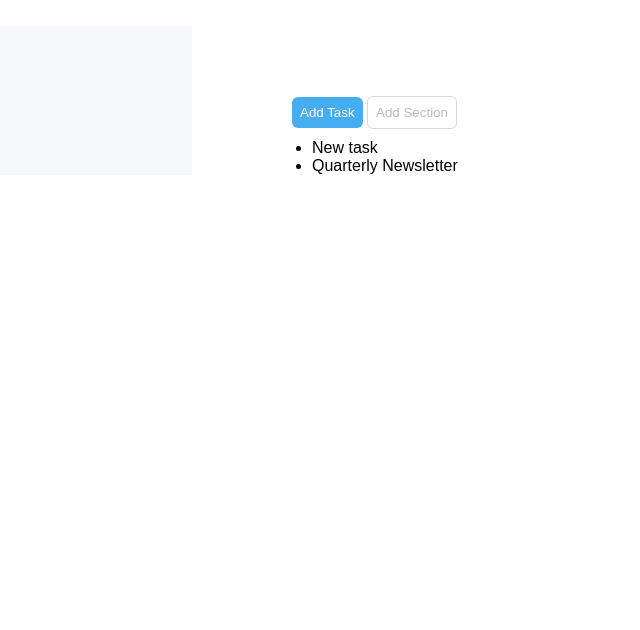
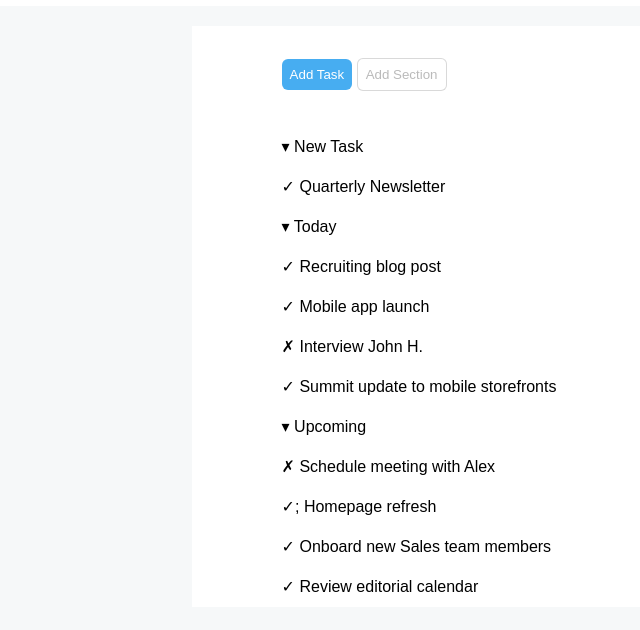
Before and after one commit to scurenza/html-css-toboolist, a plain HTML site: page index.html in a window 1280 px wide. Shown: the part 74-704 px from the top of the page, without its empty margins (0-640 px from the left). Drawn offline with Linux system fonts and the light colour scheme.

Commit message:
inizio creazione lista

```diff
--- a/css/style.css
+++ b/css/style.css
@@ -8,6 +8,11 @@
 /* COMMON */
 body{
     font-family: Arial, Helvetica, sans-serif;
+    background-color: #f6f8f9;
+}
+
+header{
+    background-color: white;
 }
 
 .ml{
@@ -33,13 +38,10 @@ body{
 }
 
 /* MAIN */
-.background{
-    background-color: #f6f8f9;
-}
 
 .container-main {
     width: 70%;
-    padding-top: 20px;
+    padding-top: 1em;
     margin: 20px auto 10px;
     background-color: white;
 
@@ -47,9 +49,7 @@ body{
 
 .container-button{
     width: 80%;
-    margin-top: 50px;
-    margin-left: 100px;
-    margin-bottom: 10px;
+    margin: 1em auto;
 }
 
 /* buttons */
@@ -72,6 +72,11 @@ body{
 /* to do list  */
 .container-list{
     width: 80%;
-    margin: 0 auto;
-    margin-left: 120px;
+    margin: 1em auto;
+    padding-top: 20px;
+    line-height: 40px;
 }
+
+ul{
+    list-style-type: none;
+}
--- a/index.html
+++ b/index.html
@@ -31,12 +31,20 @@
                         <button class="add-section">Add Section</button>
                     </section>
                 </div>
-
                 <div class="container-list">
                     <ul>
-                        <li>New task
-                            <li>Quarterly Newsletter</li>
-                        </li>
+                        <li>&#x25BE; New Task</li>
+                        <li>&check; Quarterly Newsletter</li>
+                        <li>&#x25BE; Today</li>
+                        <li>&check; Recruiting blog post</li>
+                        <li>&check; Mobile app launch</li>
+                        <li>&cross; Interview John H.</li>
+                        <li>&check; Summit update to mobile storefronts</li>
+                        <li>&#x25BE; Upcoming</li>
+                        <li>&cross; Schedule meeting with Alex</li>
+                        <li>&check;; Homepage refresh</li>
+                        <li>&check; Onboard new Sales team members</li>
+                        <li>&check; Review editorial calendar</li>
                     </ul>
                 </div>
             </div>
```
